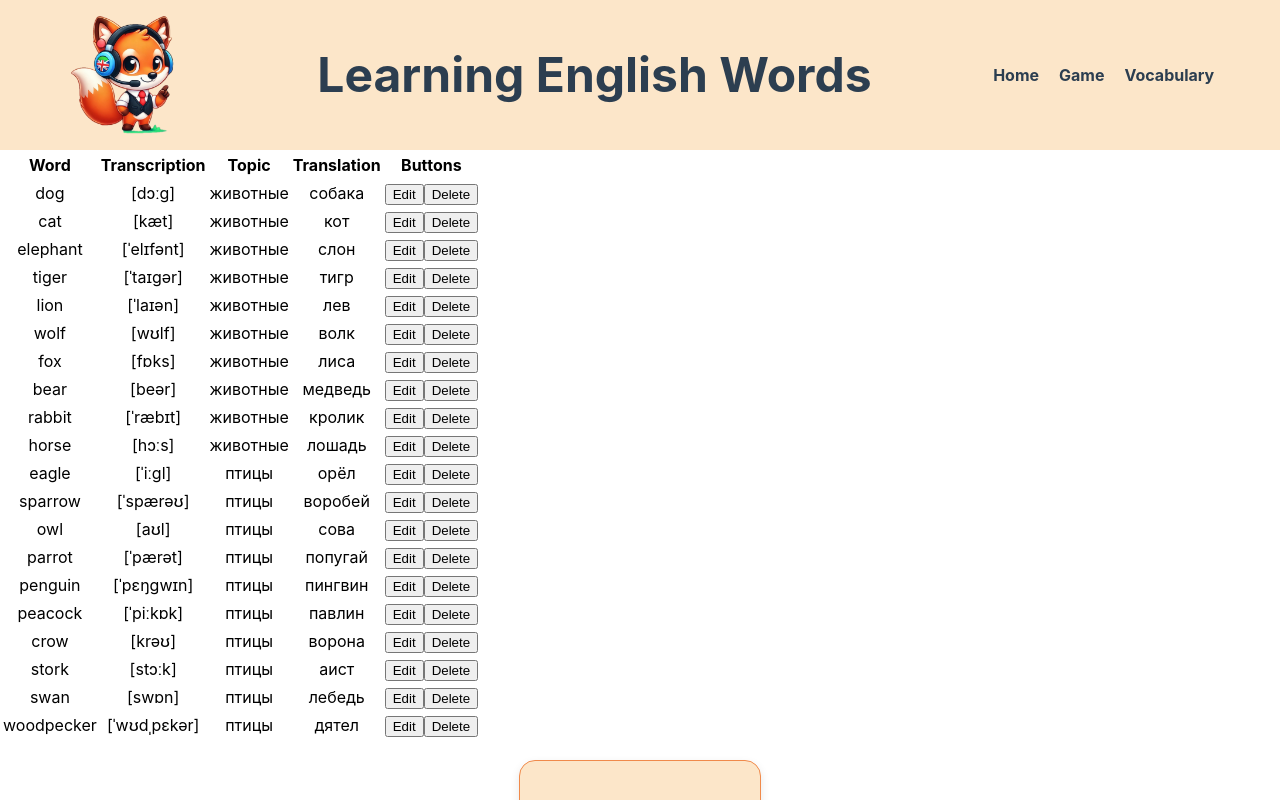
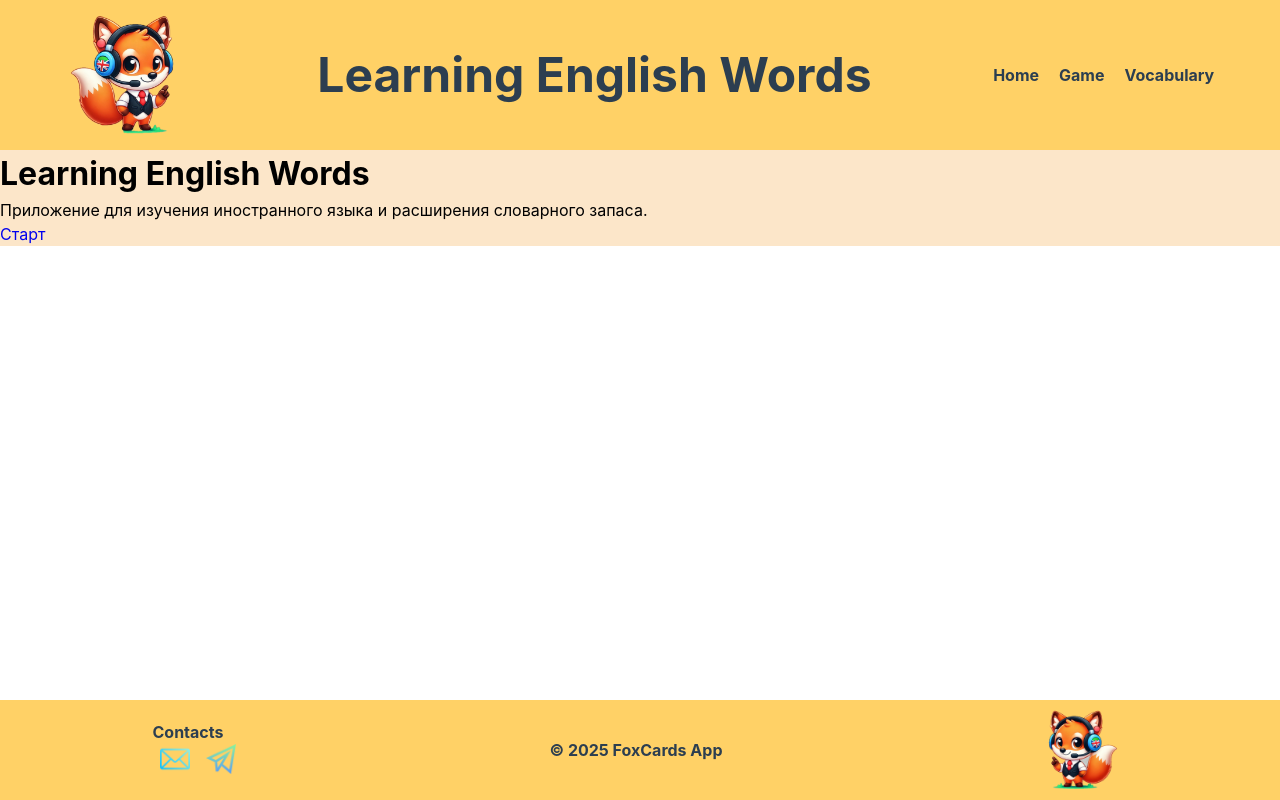
Before and after one commit to JuliaMichaela/English-learning-app, a React (Vite) app: page / in a window 1280 px wide. Shown: the top 800 px of the page. Built offline with nearby package versions, Linux system fonts and the light colour scheme.

Commit message:
Added Routing

```diff
--- a/package.json
+++ b/package.json
@@ -11,7 +11,8 @@
   },
   "dependencies": {
     "react": "^19.0.0",
-    "react-dom": "^19.0.0"
+    "react-dom": "^19.0.0",
+    "react-router-dom": "^7.5.0"
   },
   "devDependencies": {
     "@eslint/js": "^9.19.0",
--- a/src/App/App.jsx
+++ b/src/App/App.jsx
@@ -1,22 +1,36 @@
-import Footer from '../components/Footer/Footer'
-import Header from '../components/Header/Header'
-import WordList from '../components/WordList/WordList'
-import Table from '../components/Table/Table'
-import wordsServ from '../data/words.json'
+import { useState } from 'react';
+import { Routes, Route } from 'react-router-dom';
+import wordsServ from '../data/words.json';
+import Header from '../components/Header/Header';
+import HomePage from '../pages/HomePage/HomePage';
+import GamePage from '../pages/GamePage/GamePage';
+import TablePage from '../pages/TablePage/TablePage';
+import ErrorPage from '../pages/ErrorPage/ErrorPage';
+import Footer from '../components/Footer/Footer';
 import './App.scss'
-import { useState } from 'react'
+
 
 function App() {
   const [words, setWords] = useState(wordsServ);
   const upd = { words, setWords }
 
   return (
-    <>
-      <Header />
-      <Table upd={upd} />
-      <WordList upd={upd} />
-      <Footer />
-    </>
+    <div className='app'>
+      <header>
+        <Header />
+      </header>
+      <main>
+        <Routes>
+          <Route path='/' element={<HomePage />} />
+          <Route path='/game' element={<GamePage upd={upd} />} />
+          <Route path='/table' element={<TablePage upd={upd} />} />
+          <Route path='*' element={<ErrorPage />} />
+        </Routes>
+      </main>
+      <footer>
+        <Footer />
+      </footer>
+    </div>
   )
 }
 
--- a/src/App/App.scss
+++ b/src/App/App.scss
@@ -1,6 +1,34 @@
-#root {
-  // max-width: 1280px;
-  margin: 0 auto;
-  // padding: 2rem;
-  text-align: center;
+// #root {
+//   // max-width: 1280px;
+//   // margin: 0 auto;
+//   // padding: 2rem;
+//   // text-align: center;
+// }
+
+.app {
+  width: 100vw;
+  height: 100vh;
+  display: flex;
+  flex-direction: column;
+  justify-content: center;
+  align-items: center;
 }
+
+a {
+  text-decoration: none;
+}
+
+header {
+  flex-basis: 15%;
+  width:100%;
+}
+
+main {
+  flex-grow: 1;
+  width:100%;
+}
+
+footer {
+  flex-basis: 10%;
+  width:100%;
+}
--- a/src/Components/Footer/Footer.module.scss
+++ b/src/Components/Footer/Footer.module.scss
@@ -1,12 +1,12 @@
 .footer {
-    height: 120px;
+    height: 100%;
     display: flex;
     flex-direction: row;
     justify-content: space-around;
     align-items: center;
     font-size: 1em;
     font-weight: bold;
-    background-color: #FCE6C9;
+    background-color: #FFD166;
     color: #2C3E50;
     // background-color: #4ABDAC;
 
--- a/src/Components/Header/Header.jsx
+++ b/src/Components/Header/Header.jsx
@@ -1,5 +1,6 @@
+import { NavLink } from 'react-router-dom';
+import style from './Header.module.scss';
 import logo from '../../assets/images/logo-fox.png'
-import style from './Header.module.scss';
 
 export default function Header() {
     return (
@@ -7,9 +8,9 @@ export default function Header() {
             <img className={style.header__logo} src={logo} alt={logo} />
             <h1 className={style.header__title}>Learning English Words</h1>
             <nav>
-                <a href="#">Home</a>
-                <a href="#">Game</a>
-                <a href="#">Vocabulary</a>
+                <NavLink to='/'>Home</NavLink>
+                <NavLink to='/game'>Game</NavLink>
+                <NavLink to='/table'>Vocabulary</NavLink>
             </nav>
         </header>
     )
--- a/src/Components/Header/Header.module.scss
+++ b/src/Components/Header/Header.module.scss
@@ -1,13 +1,14 @@
 .header {
     width: 100%;
+    height: 100%;
     display: flex;
     justify-content: space-around;
     align-items: center;
-    background-color: #FCE6C9;
+    background-color: #FFD166;
     color: #2C3E50;
 
     &__logo {
-        background-color: #FCE6C9;
+        background-color:#FFD166;
         width: 150px;
     }
 
@@ -17,7 +18,6 @@
     }
 
     a {
-        text-decoration: none;
         font-size: 1em;
         font-weight: bold;
         padding: 10px;
@@ -28,13 +28,6 @@
     }
 }
 
-// .header__logo {
-//     background-color: #CEEE50;
-//     background-color: #F08A4B;
-//     background-color: #CEEE50;
-//     background-color: #CEEE50;
-// }
-
 .logo {
     width: 150px;
 }
--- a/src/Components/Table/Table.jsx
+++ b/src/Components/Table/Table.jsx
@@ -3,6 +3,7 @@ import style from './Table.module.scss';
 
 export default function Table({ upd }) {
     const { words } = upd;
+
     return (
         <div>
             <table>
--- a/src/main.jsx
+++ b/src/main.jsx
@@ -1,10 +1,13 @@
-import { StrictMode } from 'react'
-import { createRoot } from 'react-dom/client'
-import './styles/index.scss'
-import App from './App/App.jsx'
+import { StrictMode } from 'react';
+import { createRoot } from 'react-dom/client';
+import { BrowserRouter } from 'react-router-dom';
+import './styles/index.scss';
+import App from './App/App.jsx';
 
 createRoot(document.getElementById('root')).render(
   <StrictMode>
-    <App />
-  </StrictMode>,
-)
+    <BrowserRouter>
+      <App />
+    </BrowserRouter>
+  </StrictMode>
+);
--- a/src/styles/index.scss
+++ b/src/styles/index.scss
@@ -2,67 +2,14 @@
   font-family: Inter, system-ui, Avenir, Helvetica, Arial, sans-serif;
   line-height: 1.5;
   font-weight: 400;
-
-  // color-scheme: light dark;
-  // color: rgba(255, 255, 255, 0.87);
-  // background-color: #242424;
-
   font-synthesis: none;
   text-rendering: optimizeLegibility;
   -webkit-font-smoothing: antialiased;
   -moz-osx-font-smoothing: grayscale;
 }
 
-// a {
-//   font-weight: 500;
-//   color: #646cff;
-//   text-decoration: inherit;
-// }
-// a:hover {
-//   color: #535bf2;
-// }
-
-body {
+* {
   margin: 0;
-  // display: flex;
-  // place-items: center;
-  // min-width: 320px;
-  // min-height: 100vh;
+  padding: 0;
+  box-sizing: border-box;
 }
-
-// h1 {
-//   font-size: 3.2em;
-//   line-height: 1.1;
-// }
-
-// button {
-//   border-radius: 8px;
-//   border: 1px solid transparent;
-//   padding: 0.6em 1.2em;
-//   font-size: 1em;
-//   font-weight: 500;
-//   font-family: inherit;
-//   background-color: #1a1a1a;
-//   cursor: pointer;
-//   transition: border-color 0.25s;
-// }
-// button:hover {
-//   border-color: #646cff;
-// }
-// button:focus,
-// button:focus-visible {
-//   outline: 4px auto -webkit-focus-ring-color;
-// }
-
-// @media (prefers-color-scheme: light) {
-//   :root {
-//     color: #213547;
-//     background-color: #ffffff;
-//   }
-//   a:hover {
-//     color: #747bff;
-//   }
-//   button {
-//     background-color: #f9f9f9;
-//   }
-// }
```
Also changed, not shown: 1 other file (tests, documents, lock files or other folders).
